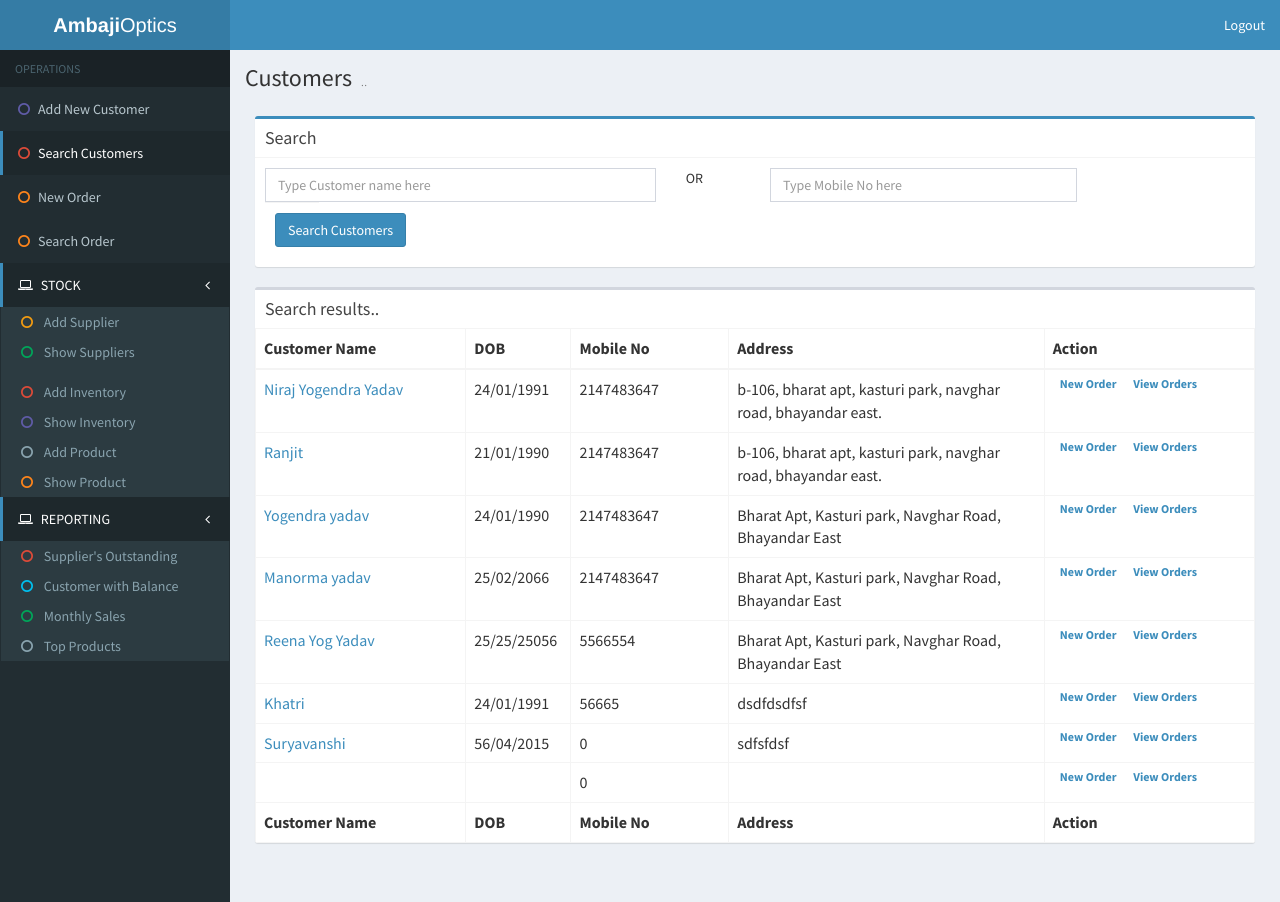
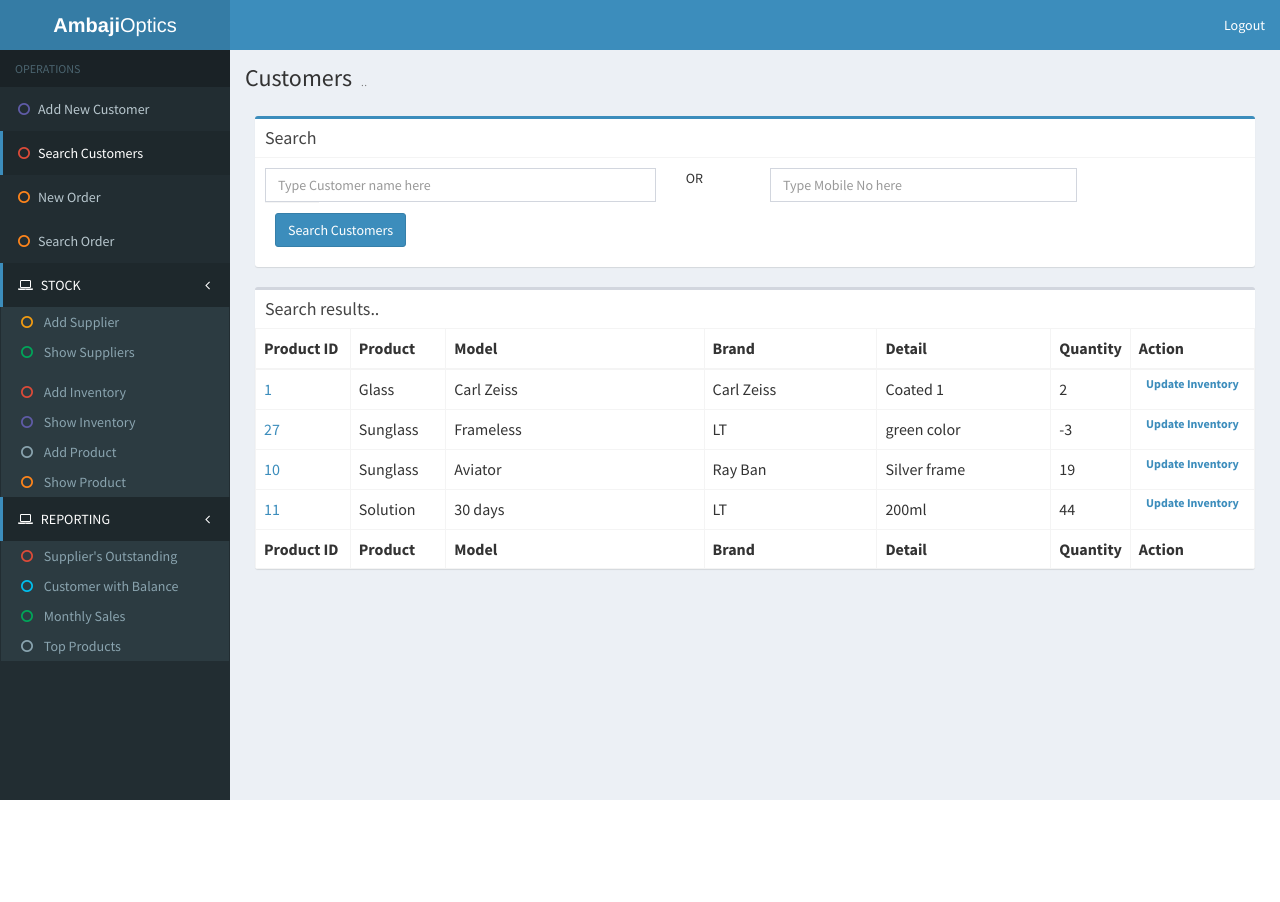
Before and after one commit to nfniraj/Optician-Order-Management, a PHP site: page /show_inventory.php in a window 1280 px wide. After the commit the page ends 800 px from the top, so only its background shows below. Run offline with PHP 8.4, Linux system fonts and the light colour scheme; data comes from the database, SQL or seed files in the repository; some libraries are stand-ins or nearby versions.

Commit message:
partially coded show inventory.
core logic is working fine

```diff
--- a/show_inventory.php
+++ b/show_inventory.php
@@ -193,11 +193,14 @@ include 'dbconfig.php';
                                             <table id="example2" class="table table-bordered table-hover">
                                                 <thead>
                                                     <tr>
-                                                        <th width="20%">Customer Name</th>
-                                                        <th width="10%">DOB</th>
-                                                        <th width="15%">Mobile No</th>
-                                                        <th width="30%">Address</th>
-                                                        <th width="20%">Action</th>
+
+                                                        <th width="10%">Product ID</th>
+                                                        <th width="10%">Product</th>
+                                                        <th width="30%">Model</th>
+                                                        <th width="20%">Brand</th>
+                                                        <th width="20%">Detail</th>
+                                                        <th width="5%">Quantity</th>
+                                                        <th width="5%">Action</th>
                                                     </tr>
                                                 </thead>
                                                 <tbody link="white">
@@ -205,54 +208,50 @@ include 'dbconfig.php';
                                                     <?php
                                                     //form is empty show all customers code
                                                     //check if submit button is pressed
-                                                    if ((!empty($_POST['customername'])) or ( !empty($_POST['mobileno'])) or ( !empty($_POST['fromdate'])) or ( !empty($_POST['todate']))) {
-                                                        //Show filtered list when form fields are filled in
-                                                        $customername = $_POST['customername'];
-                                                        $mobileno = $_POST['mobileno'];
-                                                        //$fromdate = $_POST['fromdate'];
-                                                        //$todate = $_POST['todate'];
-                                                        //To protect MySQL injection for Security purpose
-                                                        $customername = stripslashes($customername);
-                                                        $mobileno = stripslashes($mobileno);
-                                                        //$fromdate = stripslashes($fromdate);
-                                                        //$todate = stripslashes($todate);
-                                                        //$sql="SELECT * FROM customer WHERE Customer_Name LIKE '%" . $customername . "%' OR Customer_Mobile_No LIKE '%" . $mobileno  ."%'";
-                                                        //$sql="SELECT * FROM customer WHERE Customer_Name Like '%".$customername."%'";
-
-                                                        $sql = "SELECT * FROM customer WHERE Customer_Name LIKE '%" . $customername . "%' AND Customer_Mobile_No LIKE '%" . $mobileno . "%'";
-                                                    } else {
-                                                        $sql = "SELECT * FROM customer";
-                                                    }
-
+//                                                    if ((!empty($_POST['customername'])) or ( !empty($_POST['mobileno'])) or ( !empty($_POST['fromdate'])) or ( !empty($_POST['todate']))) {
+//                                                        //Show filtered list when form fields are filled in
+//                                                        $customername = $_POST['customername'];
+//                                                        $mobileno = $_POST['mobileno'];
+//                                                        //$fromdate = $_POST['fromdate'];
+//                                                        //$todate = $_POST['todate'];
+//                                                        //To protect MySQL injection for Security purpose
+//                                                        $customername = stripslashes($customername);
+//                                                        $mobileno = stripslashes($mobileno);
+//                                                        //$fromdate = stripslashes($fromdate);
+//                                                        //$todate = stripslashes($todate);
+//                                                        //$sql="SELECT * FROM customer WHERE Customer_Name LIKE '%" . $customername . "%' OR Customer_Mobile_No LIKE '%" . $mobileno  ."%'";
+//                                                        //$sql="SELECT * FROM customer WHERE Customer_Name Like '%".$customername."%'";
+//
+//                                                        $sql = "SELECT * FROM customer WHERE Customer_Name LIKE '%" . $customername . "%' AND Customer_Mobile_No LIKE '%" . $mobileno . "%'";
+//                                                    } else {
+//
+//                                                    }
+                                        $sql = "select product_master.Product_ID,`product_master`.Product_Type,`product_master`.`Product_Model`, `product_master`.`product_brand`, `product_master`.`Product_Detail`, `inventory`.Qty from `product_master` join `inventory` on `product_master`.Product_ID=`inventory`.Product_ID";
                                                     $result = mysql_query($sql, $conn);
                                                     while ($row = mysql_fetch_array($result)) {
 
-                                                        $id = $row['Customer_ID'];
+                                                        $id = $row['Product_ID'];
 
                                                         echo "<tr>";
                                                         //echo ("<td>" . '<a href="show_customers.php?id=' . $id . '">' . $row['Customer_ID'] . '</a>'. "</td>");
                                                         //echo "<td>" . $row['Customer_ID'] . "</td>";
-                                                        echo ("<td>" . '<a href="edit_customer.php?id=' . $id . '">' . $row['Customer_Name'] . '</a>' . "</td>");
+                                                        echo ("<td>" . '<a href="update_inventory.php?id=' . $id . '">' . $row['Product_ID'] . '</a>' . "</td>");
                                                         //echo "<td>" . $row['Customer_Name'] . "</td>";
-                                                        echo "<td>" . $row['Customer_DOB'] . "</td>";
-                                                        echo "<td>" . $row['Customer_Mobile_No'] . "</td>";
-                                                        echo "<td>" . $row['Customer_Address'] . "</td>";
+                                                        echo "<td>" . $row['Product_Type'] . "</td>";
+                                                        echo "<td>" . $row['Product_Model'] . "</td>";
+                                                        echo "<td>" . $row['product_brand'] . "</td>";
+                                                        echo "<td>" . $row['Product_Detail'] . "</td>";
+                                                        echo "<td>" . $row['Qty'] . "</td>";
                                                         ?>
                                                     <td>
                                                         <span class="pull-l-container">
                                                             <small class="label pull-middle bg-white">
                                                         <?php
-                                                        echo ('<a href="new_order.php?id=' . $row['Customer_ID'] . '">' . "New Order" . '</a>');
+                                                        echo ('<a href="update_inventory.php?id=' . $row['Product_ID'] . '">' . "Update Inventory" . '</a>');
                                                         ?>
                                                             </small>
                                                         </span>
-                                                        <span class="pull-l-container">
-                                                            <small class="label pull-middle bg-white">
-                                                                <?php
-                                                                echo ('<a href="customer_order_view.php?id=' . $row['Customer_ID'] . '">' . "View Orders" . '</a>');
-                                                                ?>
-                                                            </small>
-                                                        </span>
+
                                                     </td>
                                                                 <?php
                                                                 //echo "<td>" . $row['nooforders'] . "</td>";
@@ -263,10 +262,12 @@ include 'dbconfig.php';
                                                 </tbody>
                                                 <tfoot>
                                                     <tr>
-                                                        <th>Customer Name</th>
-                                                        <th>DOB</th>
-                                                        <th>Mobile No</th>
-                                                        <th>Address</th>
+                                                        <th>Product ID</th>
+                                                        <th>Product</th>
+                                                        <th>Model</th>
+                                                        <th>Brand</th>
+                                                        <th>Detail</th>
+                                                        <th>Quantity</th>
                                                         <th>Action</th>
                                                     </tr>
                                                 </tfoot>
```
